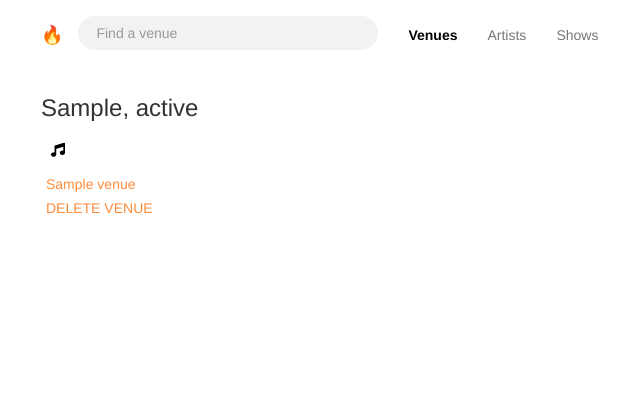
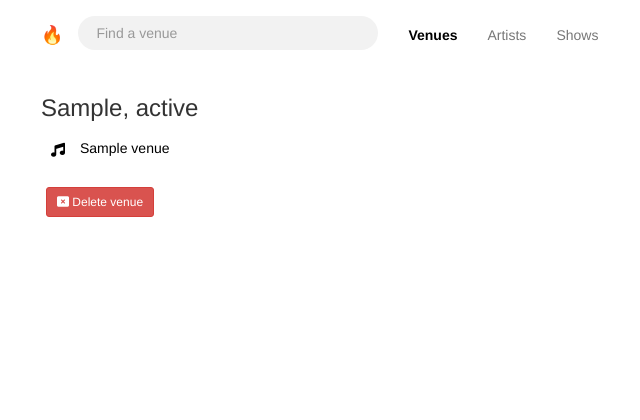
Before and after one commit to ElvisAns/fyyur, a Flask app: page /venues in a window 1280 px wide. Shown: the top 420 px of the page, without its empty margins (29-669 px from the left). Run offline with Flask 2, Linux system fonts and the light colour scheme; tables that the repository leaves empty hold one stand-in row (values such as "Sample post"); some libraries are stand-ins or nearby versions.

Commit message:
Display delete button for venue

```diff
--- a/projects/01_fyyur/templates/pages/venues.html
+++ b/projects/01_fyyur/templates/pages/venues.html
@@ -10,8 +10,9 @@
 				<i class="fas fa-music"></i>
 				<div class="item">
 					<h5>{{ venue.name }}</h5>
-					<a class="button_delete" href="/venues/delete/{{ venue.id }}">DELETE VENUE</a>
 				</div>
+
+				<div class="item"><a class="btn btn-danger btn-sm" href="/venues/delete/{{ venue.id }}"><i class="fa fa-window-close" aria-hidden="true"></i> Delete venue</a></div>
 			</a>
 		</li>
 		{% endfor %}
```
